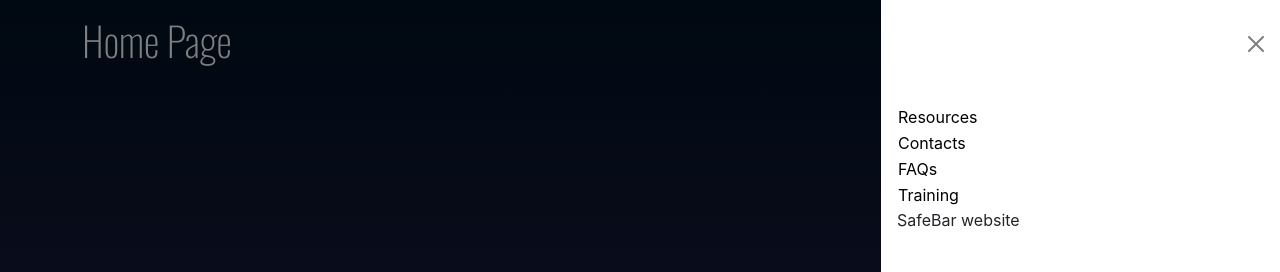
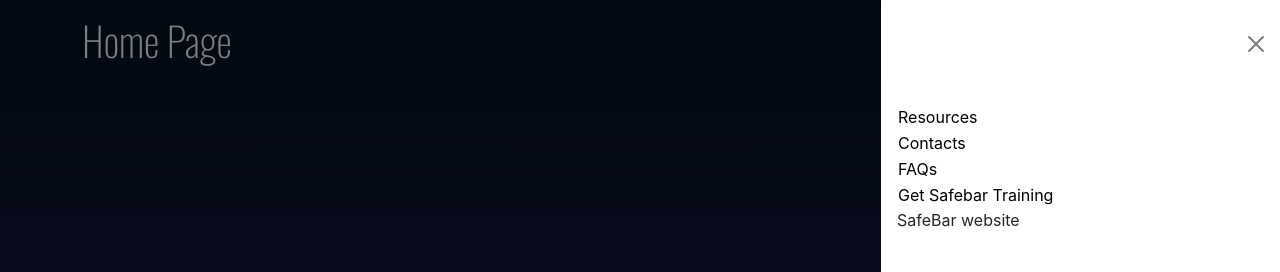
Before and after one commit to Sexual-Assault-Center/SafeBar, a Next.js app in the folder frontend/: page / in a window 1280 px wide. Both pictures are taken after a click on the button 40 px from the left and 28 px from the top of the page. Shown: the top 272 px of the page. Built offline with nearby package versions, Linux system fonts and the light colour scheme; no server answers.

Commit message:
added training page to nav

```diff
--- a/frontend/components/HeaderNav.js
+++ b/frontend/components/HeaderNav.js
@@ -38,7 +38,7 @@ export default function HeaderNav() {
                 <Button variant="link" onClick={handleClose}>FAQs</Button>
               </Link>
               <Link href="/training" passHref>
-                <Button variant="link" onClick={handleClose}>Training</Button>
+                <Button variant="link" onClick={handleClose}>Get Safebar Training</Button>
               </Link>
               <a href="https://safebartn.org" target="_blank" rel="noreferrer">SafeBar website</a>
             </Nav>
```
